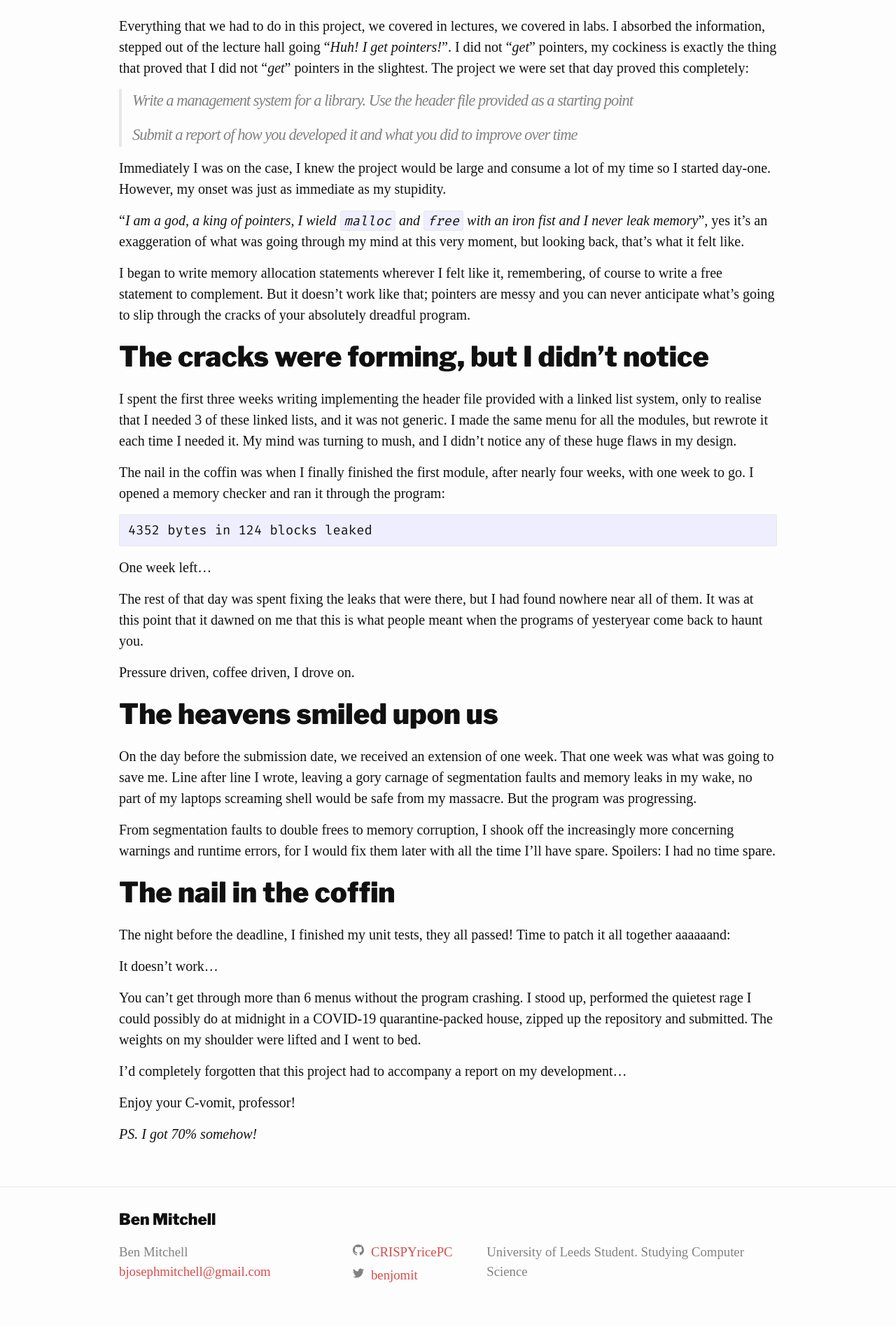
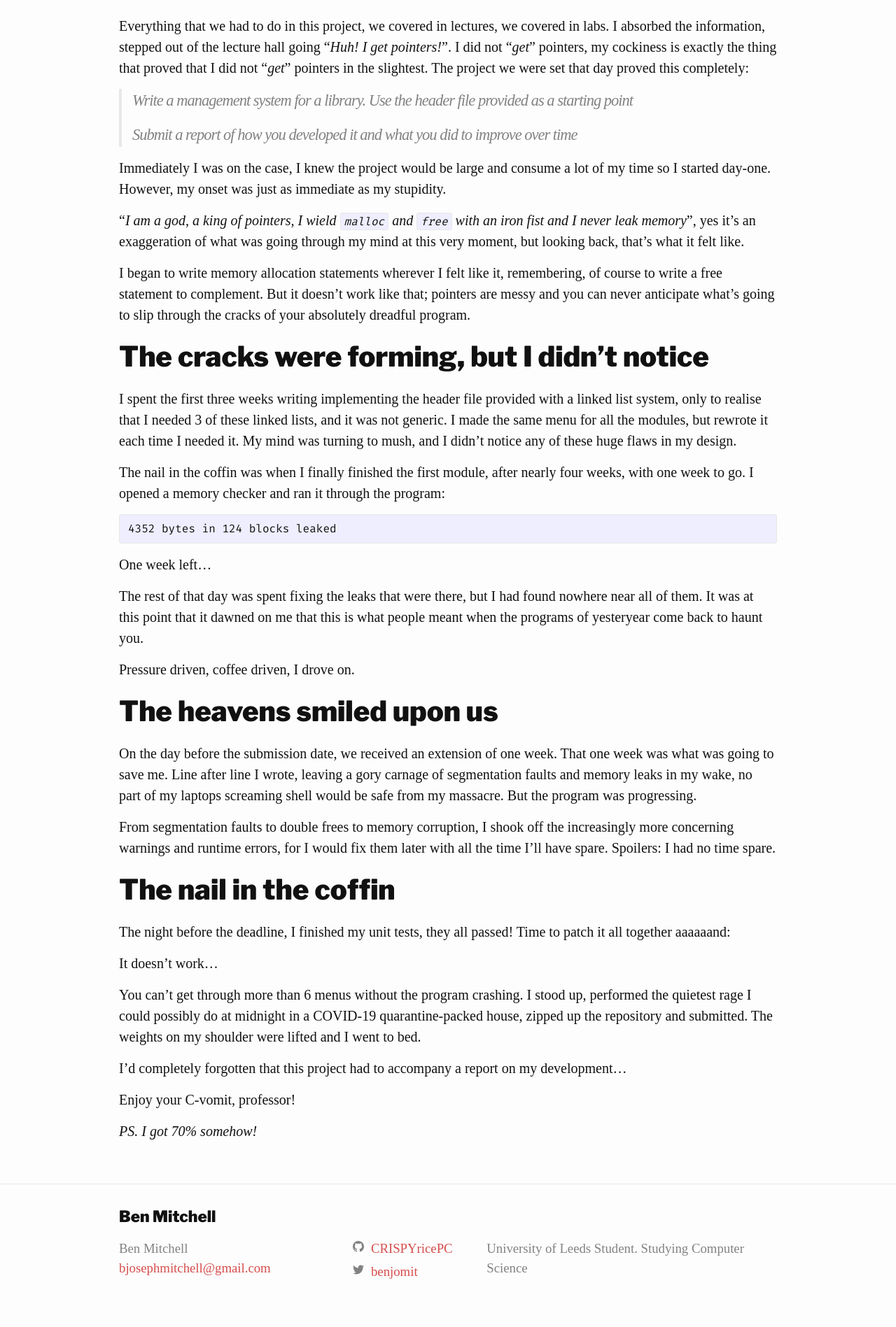
Before and after one commit to CRISPYricePC/benmitchell.dev, a Jekyll site: the page built from _posts/2020-03-27-Bad-C-Program.md, in a window 1280 px wide. Shown: the part 797-2694 px from the top of the page at 70% size. Built offline with Jekyll 4.4.1, drawn with Linux system fonts in a browser that asks for light colours; some web fonts are replaced.

Commit message:
Change code relative font size

```diff
--- a/_sass/crispss/_base.scss
+++ b/_sass/crispss/_base.scss
@@ -153,7 +153,7 @@ blockquote {
  */
 pre,
 code {
-  @include relative-font-size(0.9375);
+  @include relative-font-size(0.8);
   font-family: 'Fira Code', monospace;
   border: 1px solid $grey-color-light;
   border-radius: 3px;
```
